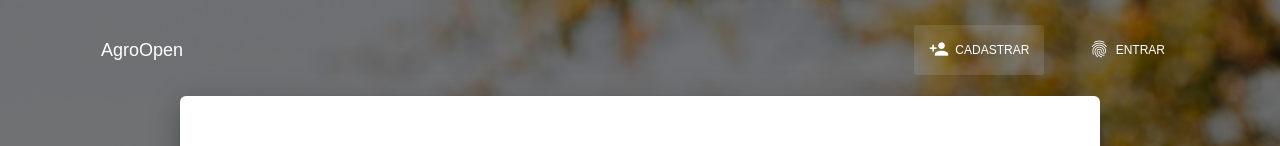
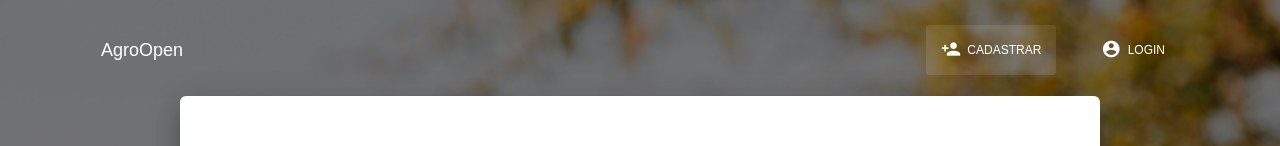
Before and after one commit to Brenins/Projeto-WEB, a website: page paginas/public/register.html in a window 1280 px wide. Shown: the top 146 px of the page. Drawn offline with Linux system fonts and the light colour scheme; some packages are replaced by stand-ins of ours.

Commit message:
Atualizacao

```diff
--- a/paginas/public/register.html
+++ b/paginas/public/register.html
@@ -53,8 +53,8 @@ The above copyright notice and this permission notice shall be included in all c
           </li>
           <li class="nav-item ">
             <a href="../public/login.html" class="nav-link">
-              <i class="material-icons">fingerprint</i>
-              Entrar
+              <i class="material-icons">account_circle</i>
+              Login
             </a>
           </li>
         </ul>
```
